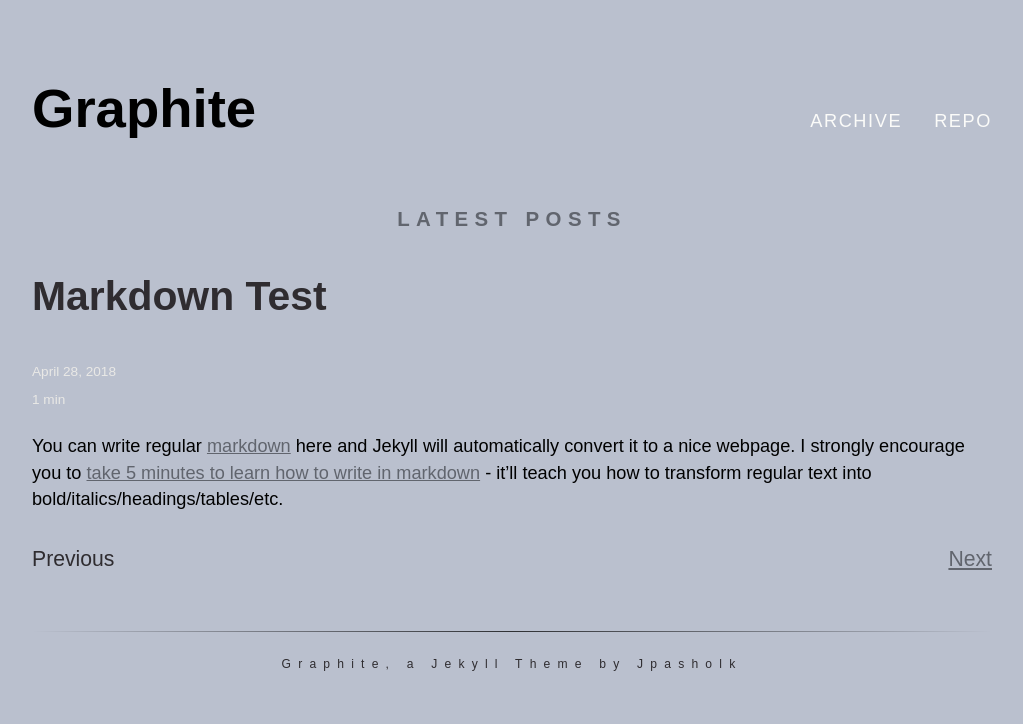
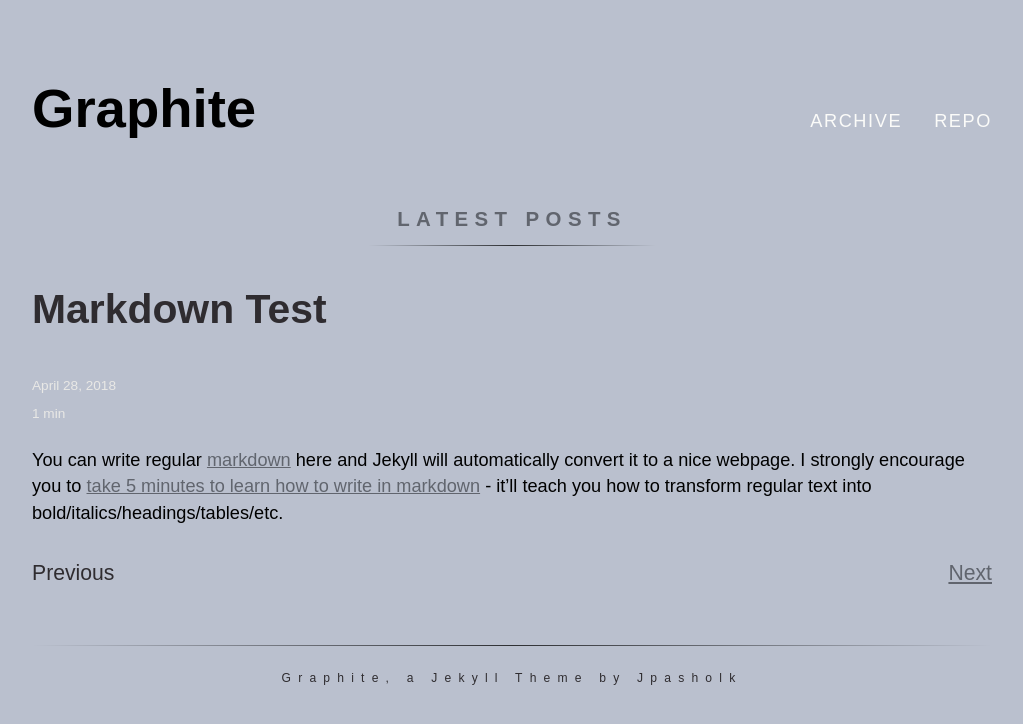
Before and after one commit to jpasholk/graphite, a Jekyll site: the page built from index.html, in a window 1280 px wide. Shown: the top 724 px of the page, without its empty margins (128-1151 px from the left). Built offline with Jekyll 4.4.1, drawn with Linux system fonts in a browser that asks for light colours; some web fonts are replaced; the list of posts is cut into pages by our own code.

Commit message:
Added a small hr under latest posts

```diff
--- a/_sass/layout.scss
+++ b/_sass/layout.scss
@@ -104,7 +104,10 @@
   border-radius: 0 0 4px 0;
 }
 
-
+.small-hr {
+  margin-top: -1rem;
+  max-width: 30%;
+}
 
 
 footer {
--- a/index.html
+++ b/index.html
@@ -4,6 +4,7 @@
 <!-- This loops through the paginated posts -->
 
 <h4 id="latest-posts" class="dk-grey-text">Latest Posts</h4>
+<hr class="small-hr">
 {% for post in paginator.posts %}
   <h2 class="title"><a href="{{ post.url | relative_url }}">{{ post.title }}</a></h2>
   <p class="author">
```
